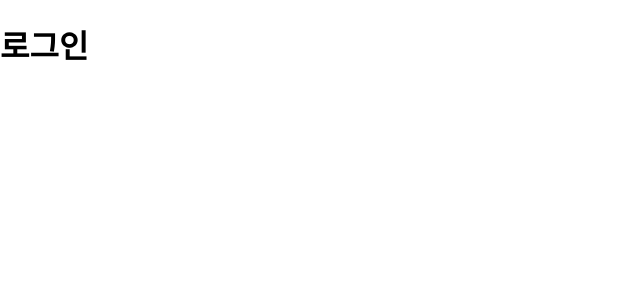
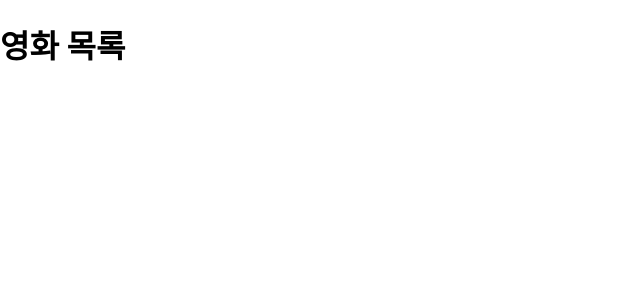
Before and after one commit to Homegirl7417/typescript-movie-dashboard, a React (Create React App) app: page /movie/list in a window 1280 px wide. Shown: the top 300 px of the page, without its empty margins (0-640 px from the left). Built offline with nearby package versions, Linux system fonts and the light colour scheme.

Commit message:
feature: react-router-dom을 통한 라우팅 구현 - 페이지 첫 시작을 로그인 페이지에서 하기 위해 Navigator를 통해  '/login' 페이지로 리다이렉션을 구현함

```diff
--- a/src/App.tsx
+++ b/src/App.tsx
@@ -1,12 +1,19 @@
 import React from 'react';
+import { BrowserRouter, Routes, Route, Navigate } from 'react-router-dom';
+import Login from './pages/login';
+import MovieList from './pages/movieList';
+import Search from './pages/search';
 
 function App(): JSX.Element {
   return (
-    <div className="App">
-      <div>
-        <h1>로그인</h1>
-      </div>
-    </div>
+    <BrowserRouter>
+      <Routes>
+        <Route path="/" element={<Navigate replace to="/login"/>} />
+        <Route path="/login" element={<Login />} />
+        <Route path="/movie/list" element={<MovieList />} />
+        <Route path="/search" element={<Search />} />
+      </Routes>
+    </BrowserRouter>
   );
 }
 
--- /dev/null
+++ b/src/pages/login.tsx
@@ -0,0 +1,9 @@
+import React from "react";
+
+export default function Login(): React.ReactElement {
+  return (
+    <div>
+      <h1>로그인</h1>
+    </div>
+  );
+  };
--- /dev/null
+++ b/src/pages/movieList.tsx
@@ -0,0 +1,9 @@
+import React from 'react';
+
+export default function MovieList(): React.ReactElement {
+  return (
+    <div>
+      <h1>영화 목록</h1>
+    </div>
+  );
+}
--- /dev/null
+++ b/src/pages/search.tsx
@@ -0,0 +1,9 @@
+import React from 'react';
+
+export default function Search(): React.ReactElement {
+  return (
+    <div>
+      <h1>검색</h1>
+    </div>
+  );
+}
```
